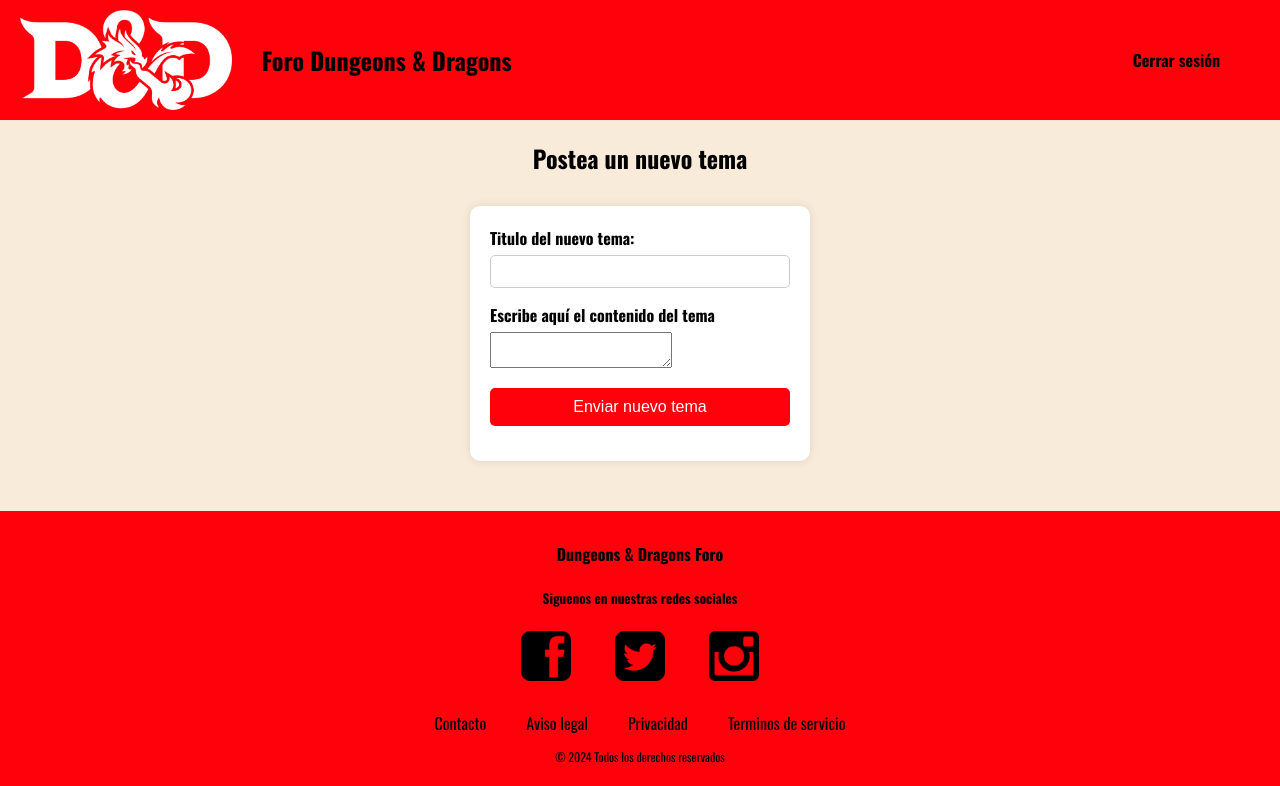
After one commit to MapiTenas/ForoDnD-Php, a PHP site: page /View/crear_tema.php in a window 1280 px wide. The commit adds this page. Shown: the top 786 px of the page. Run offline with PHP 8.4, Linux system fonts and the light colour scheme; the visitor is signed in with stand-in values (Sample User, id 1).

Commit message:
Los usuarios registrados pueden postear nuevos temas

```diff
--- a/Controler/TemaController.php
+++ b/Controler/TemaController.php
@@ -5,5 +5,10 @@ class TemaController {
     public function obtenerTemasPorCategoria($categoria_id) {
         return Tema::obtenerTemasPorCategoria($categoria_id);
     }
+
+    public function crearTema($categoria_id, $titulo, $contenido, $usuario_id) {
+        return Tema::crearTema($categoria_id, $titulo, $contenido, $usuario_id);
+    }
+
 }
 ?>
--- a/Model/tema.php
+++ b/Model/tema.php
@@ -47,6 +47,30 @@ class tema {
         $conexion->close();
         return $temas;
     }
+
+    public static function crearTema($categoria_id, $titulo, $contenido, $usuario_id) {
+        $conexion = getDbConnection();
+        $query = "INSERT INTO temas (categoria_id, titulo, contenido, usuario_id, created_at) VALUES (?, ?, ?, ?, NOW())";
+        $stmt = $conexion->prepare($query);
+        $stmt->bind_param("issi", $categoria_id, $titulo, $contenido, $usuario_id);
+
+        $resultado = $stmt->execute();
+
+        if ($resultado) {
+            $id = $stmt->insert_id;
+        } else {
+            $id = null;
+        }
+
+        $stmt->close();
+        $conexion->close();
+        return $id;
+    }
+
+
+
+
+
     public function getId()
     {
         return $this->id;
--- /dev/null
+++ b/View/crear_tema.php
@@ -0,0 +1,58 @@
+<?php include '../Resources/session_start.php'; ?>
+<!DOCTYPE html>
+<html lang="en">
+<head>
+    <meta charset="UTF-8">
+    <title>Foro D&D</title>
+    <link rel="stylesheet" href="../Resources/styles.css">
+</head>
+<body>
+<?php include '../Resources/header.php' ?>
+
+<?php
+if (isset($_SESSION['username'])) :
+    require_once '../Controler/TemaController.php';
+
+    // Recupero el id de la categoria para poder pasarlo al método POST
+    $categoria_id = isset($_GET['id']) ? intval($_GET['id']) : 1;
+
+    if (isset($_POST['submit'])) {
+        $titulo = $_POST['titulo'];
+        $contenido = $_POST['contenido'];
+        $usuario_id = $_SESSION['user_id'];
+
+        $temaController = new TemaController();
+        $nuevo_tema_id = $temaController->crearTema($categoria_id, $titulo, $contenido, $usuario_id);
+
+        if ($nuevo_tema_id) {
+            echo "<p>Tema creado exitosamente!</p>";
+        } else {
+            echo "<p>Hubo un error al crear el tema.</p>";
+        }
+    }
+    ?>
+
+    <h2>Postea un nuevo tema</h2>
+    <div class="form-container">
+        <form action="" method="post">
+            <div class="form-group">
+                <label for="titulo">Titulo del nuevo tema:</label>
+                <input type="text" id="titulo" name="titulo" value="" required>
+            </div>
+            <div class="form-group">
+                <label for="contenido">Escribe aquí el contenido del tema</label>
+                <textarea id="contenido" name="contenido" required></textarea>
+            </div>
+            <div class="form-group">
+                <button type="submit" name="submit">Enviar nuevo tema</button>
+            </div>
+        </form>
+    </div>
+<?php endif; ?>
+
+
+
+<?php include '../Resources/footer.php' ?>
+</body>
+
+</html>
```
Also changed, not shown: View/ver_temas.php (+5 -3 lines).
